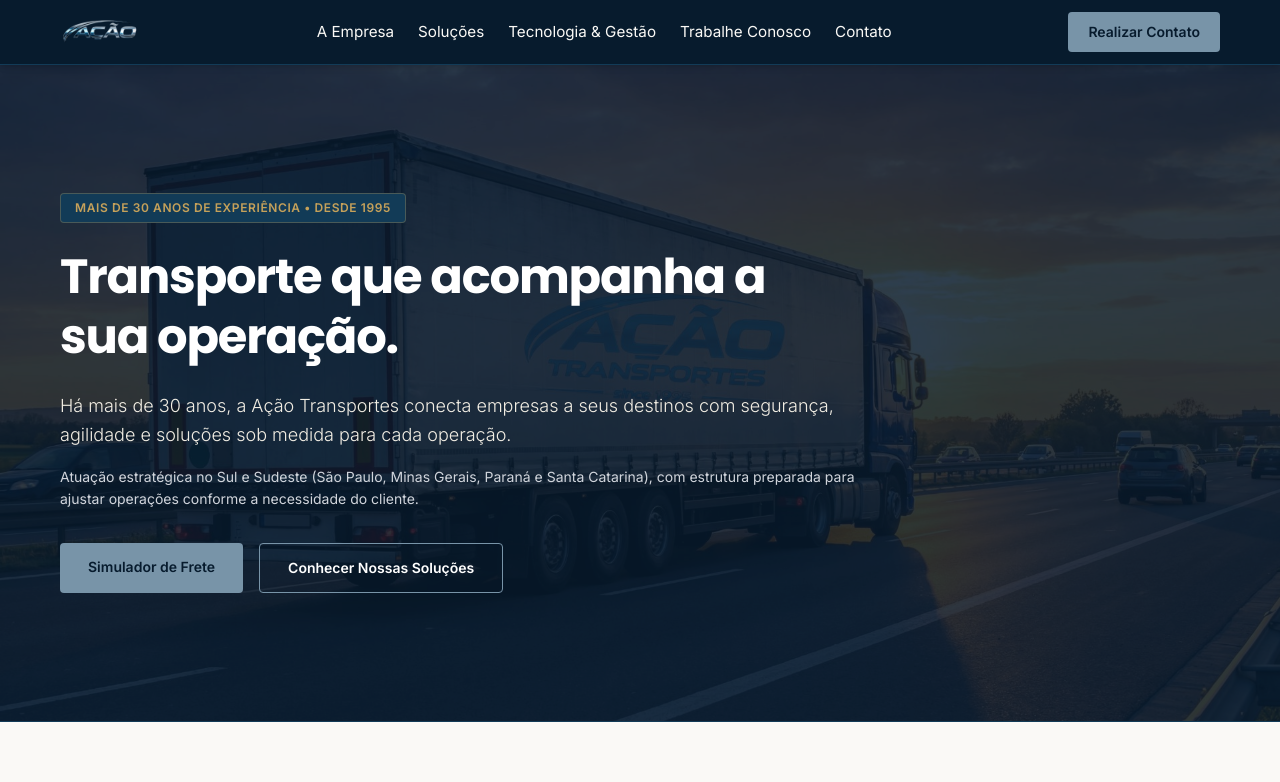
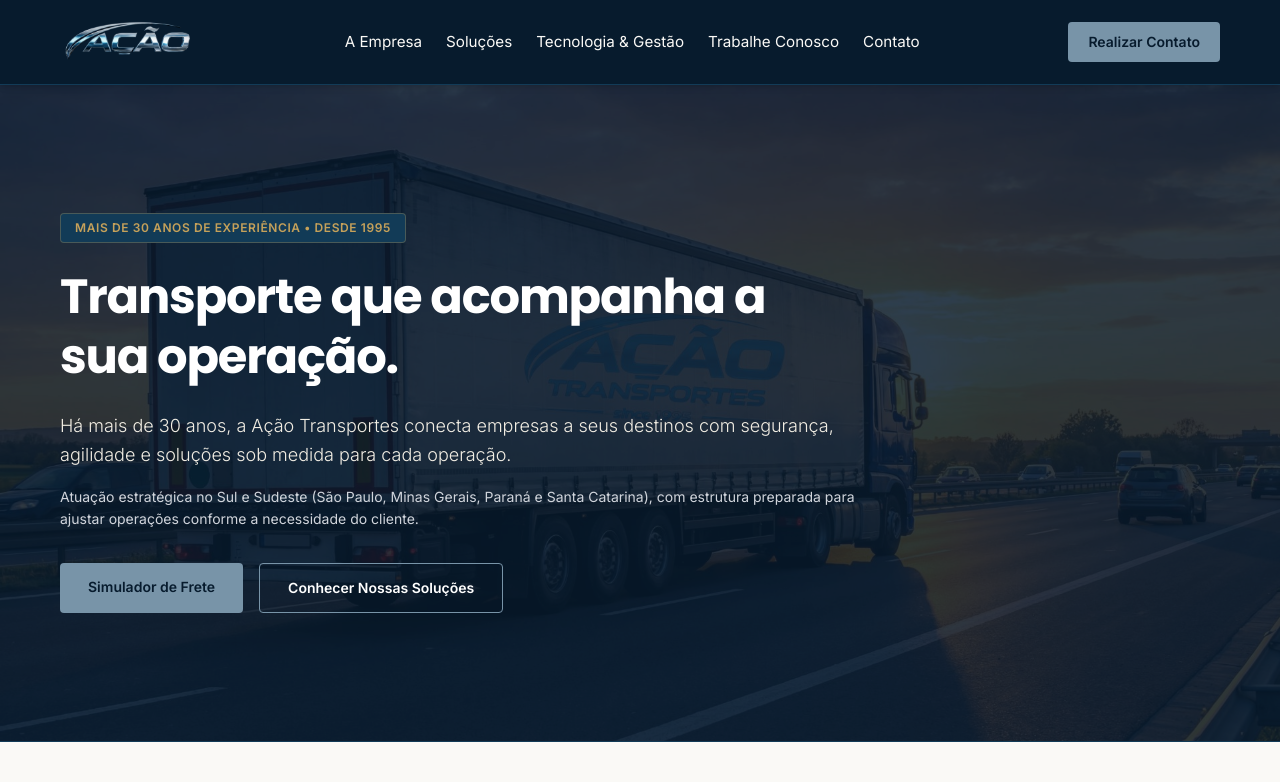
Before and after one commit to lifcore/acaotransportes.com.br, a Next.js app: page / in a window 1280 px wide. Shown: the top 782 px of the page. Built offline with nearby package versions, Linux system fonts and the light colour scheme.

Commit message:
fix: aumenta tamanho do logo no header e footer

```diff
--- a/src/components/layout/Footer.tsx
+++ b/src/components/layout/Footer.tsx
@@ -9,7 +9,7 @@ export default function Footer() {
 
           {/* COLUNA 1: EMPRESA */}
           <div>
-            <img src="/images/logo.png" alt="Ação Transportes" className="h-10 w-auto mb-4" />
+            <img src="/images/logo.png" alt="Ação Transportes" className="h-[100px] w-auto mb-4" />
             <p className="text-sm text-gray-300 mb-4 leading-relaxed">
               Mais de 30 anos de experiência conectando empresas com inteligência, gestão, segurança e eficiência operacional.
             </p>
--- a/src/components/layout/Header.tsx
+++ b/src/components/layout/Header.tsx
@@ -4,9 +4,9 @@ import { siteConfig } from '@/config/site';
 export default function Header() {
   return (
     <header className="sticky top-0 z-50 bg-[#071B2D] text-white shadow-md border-b border-[#123B57]">
-      <div className="mx-auto flex max-w-[1200px] items-center justify-between px-5 py-3">
+      <div className="mx-auto flex max-w-[1200px] items-center justify-between px-5 py-2">
         <Link href="/" className="flex items-center">
-          <img src="/images/logo.png" alt="Ação Transportes" className="h-10 w-auto" />
+          <img src="/images/logo.png" alt="Ação Transportes" className="h-[68px] w-auto" />
         </Link>
 
         {/* NAVEGAÇÃO PRINCIPAL */}
```
